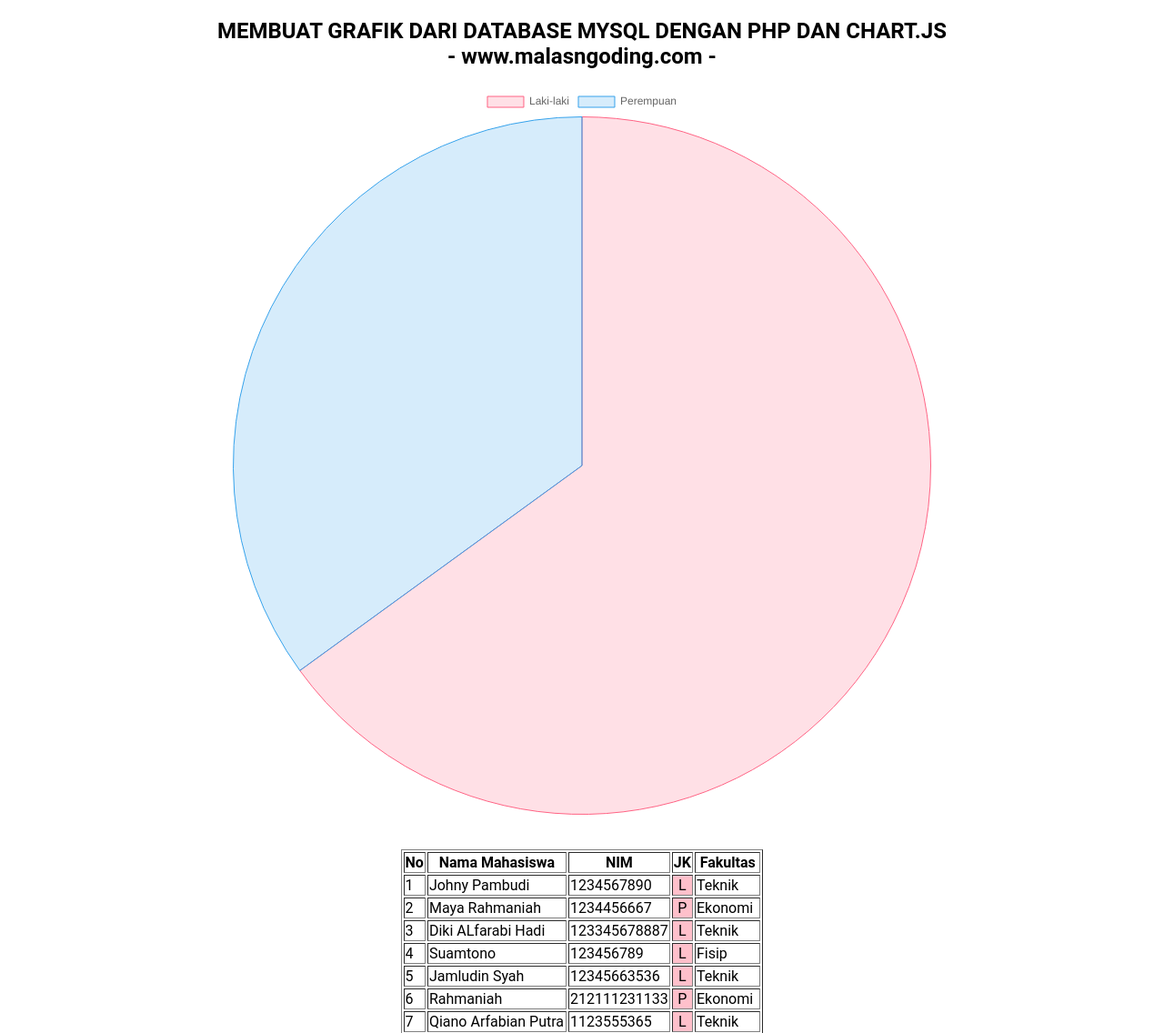
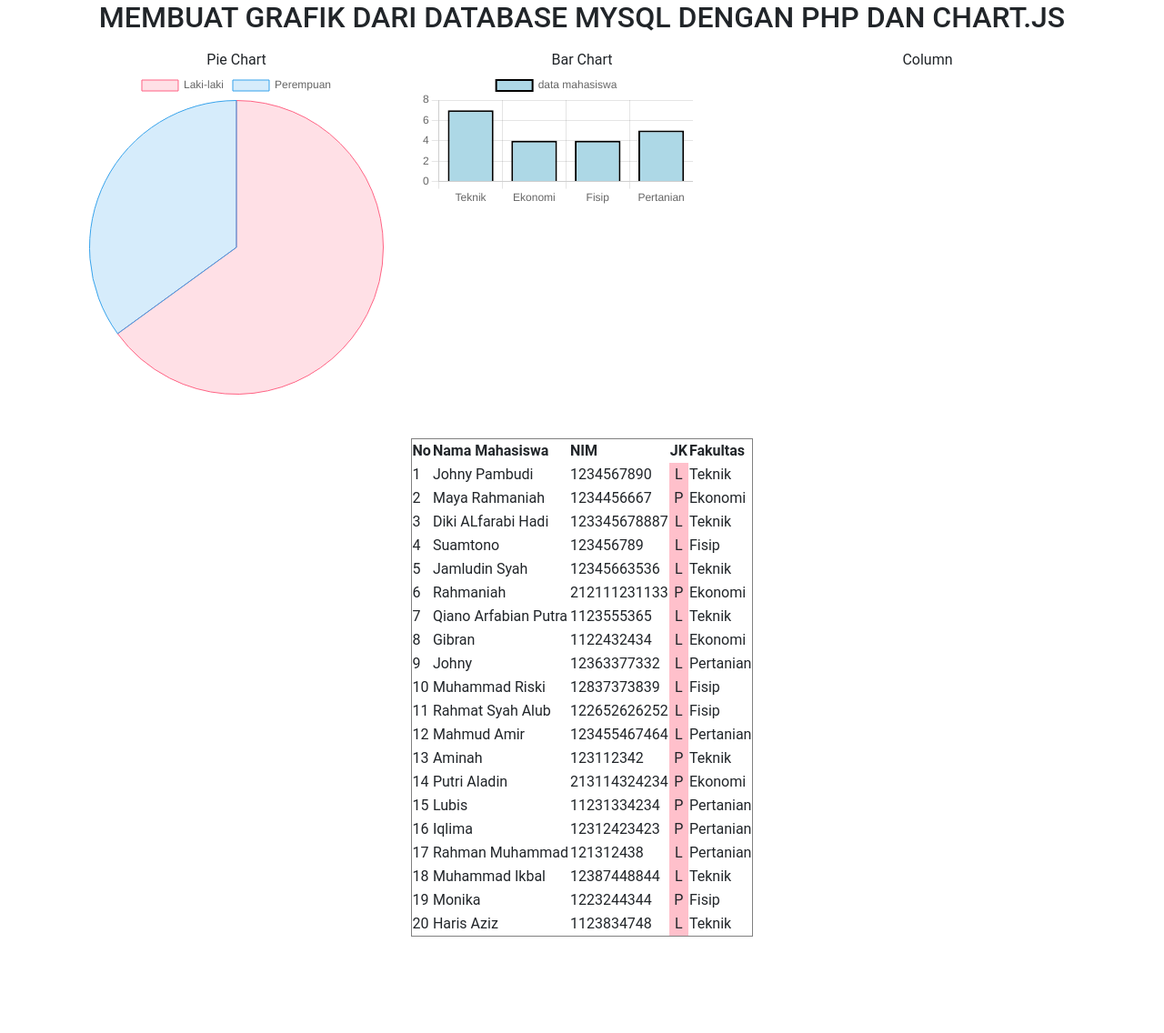
Before and after one commit to Satyanr/latihan, a PHP site: page /grafik/ in a window 1280 px wide. Shown: the top 1136 px of the page at 91% size. After the commit the page ends 1030 px from the top, so only its background shows below. Run offline with PHP 8.4, Linux system fonts and the light colour scheme; data comes from the database, SQL or seed files in the repository.

Commit message:
Update index.php

```diff
--- a/grafik/index.php
+++ b/grafik/index.php
@@ -3,6 +3,7 @@
 <head>
 	<title>MEMBUAT GRAFIK DARI DATABASE MYSQL DENGAN PHP DAN CHART.JS</title>
 	<script src="https://cdn.jsdelivr.net/npm/chart.js"></script>
+	<link href="https://cdn.jsdelivr.net/npm/bootstrap@5.3.0/dist/css/bootstrap.min.css" rel="stylesheet" integrity="sha384-9ndCyUaIbzAi2FUVXJi0CjmCapSmO7SnpJef0486qhLnuZ2cdeRhO02iuK6FUUVM" crossorigin="anonymous">
 </head>
 <body>
 	<style type="text/css">
@@ -16,8 +17,8 @@
 	</style>
 
 
-	<center>
-		<h2>MEMBUAT GRAFIK DARI DATABASE MYSQL DENGAN PHP DAN CHART.JS<br/>- www.malasngoding.com -</h2>
+	<center class="mb-3">
+		<h2>MEMBUAT GRAFIK DARI DATABASE MYSQL DENGAN PHP DAN CHART.JS</h2>
 	</center>
 
 
@@ -25,10 +26,25 @@
 	include 'koneksi.php';
 	?>
 
-	<div style="width: 800px;margin: 0px auto;">
-		<canvas id="myChart"></canvas>
+	<div class="container text-center">
+		<div class="row">
+			<div class="col">
+			Pie Chart
+				<div class="w-100" style="margin: 0px auto;">
+					<canvas id="myChart"></canvas>
+				</div>
+			</div>
+			<div class="col">
+			Bar Chart
+				<div class="w-100" style="margin: 0px auto;">
+					<canvas id="barChart"></canvas>
+				</div>
+			</div>
+			<div class="col">
+			Column
+			</div>
+		</div>
 	</div>
-
 	<br/>
 	<br/>
 
@@ -102,5 +118,44 @@
 			}
 		});
 	</script>
+
+	<script>
+		var chrt = document.getElementById("barChart").getContext("2d");
+		var chartId = new Chart(chrt, {
+			type: 'bar',
+			data: {
+				labels: ["Teknik", "Ekonomi","Fisip","Pertanian"],
+				datasets: [{
+				label: "data mahasiswa",
+				data: [
+					<?php
+					$Teknik = mysqli_query($koneksi,"select * from tbl_latihan_grafik_mahasiswa where fakultas='Teknik'");
+					echo mysqli_num_rows($Teknik);
+					?>,
+					<?php
+					$Ekonomi = mysqli_query($koneksi,"select * from tbl_latihan_grafik_mahasiswa where fakultas='Ekonomi'");
+					echo mysqli_num_rows($Ekonomi);
+					?>,
+					<?php
+					$Fisip = mysqli_query($koneksi,"select * from tbl_latihan_grafik_mahasiswa where fakultas='Fisip'");
+					echo mysqli_num_rows($Fisip);
+					?>,
+					<?php
+					$Pertanian = mysqli_query($koneksi,"select * from tbl_latihan_grafik_mahasiswa where fakultas='Pertanian'");
+					echo mysqli_num_rows($Pertanian);
+					?>
+
+				],
+				backgroundColor: ['lightblue'],
+				borderColor: ['black'],
+				borderWidth: 2,
+				}],
+			},
+			options: {
+				responsive: false,
+			},
+		});
+	</script>
+	<script src="https://cdn.jsdelivr.net/npm/bootstrap@5.3.0/dist/js/bootstrap.bundle.min.js" integrity="sha384-geWF76RCwLtnZ8qwWowPQNguL3RmwHVBC9FhGdlKrxdiJJigb/j/68SIy3Te4Bkz" crossorigin="anonymous"></script>
 </body>
 </html>
```
